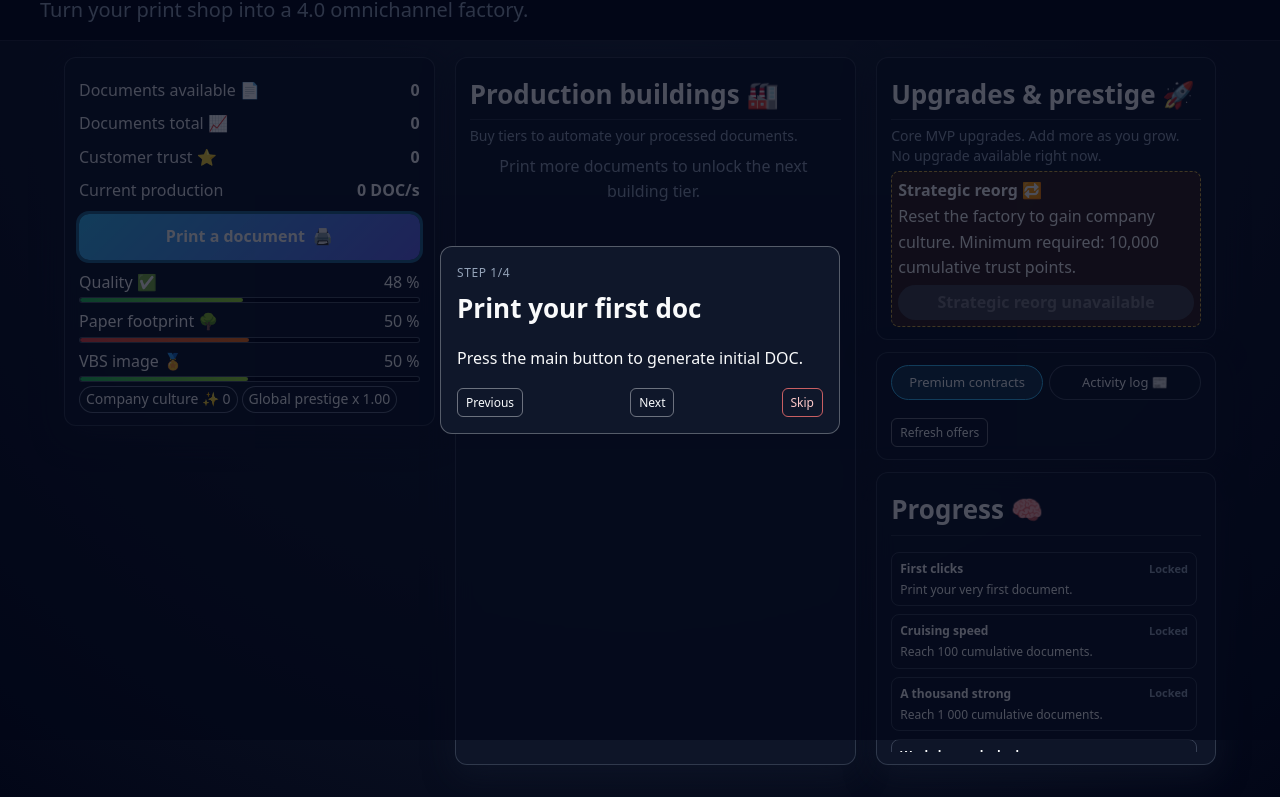
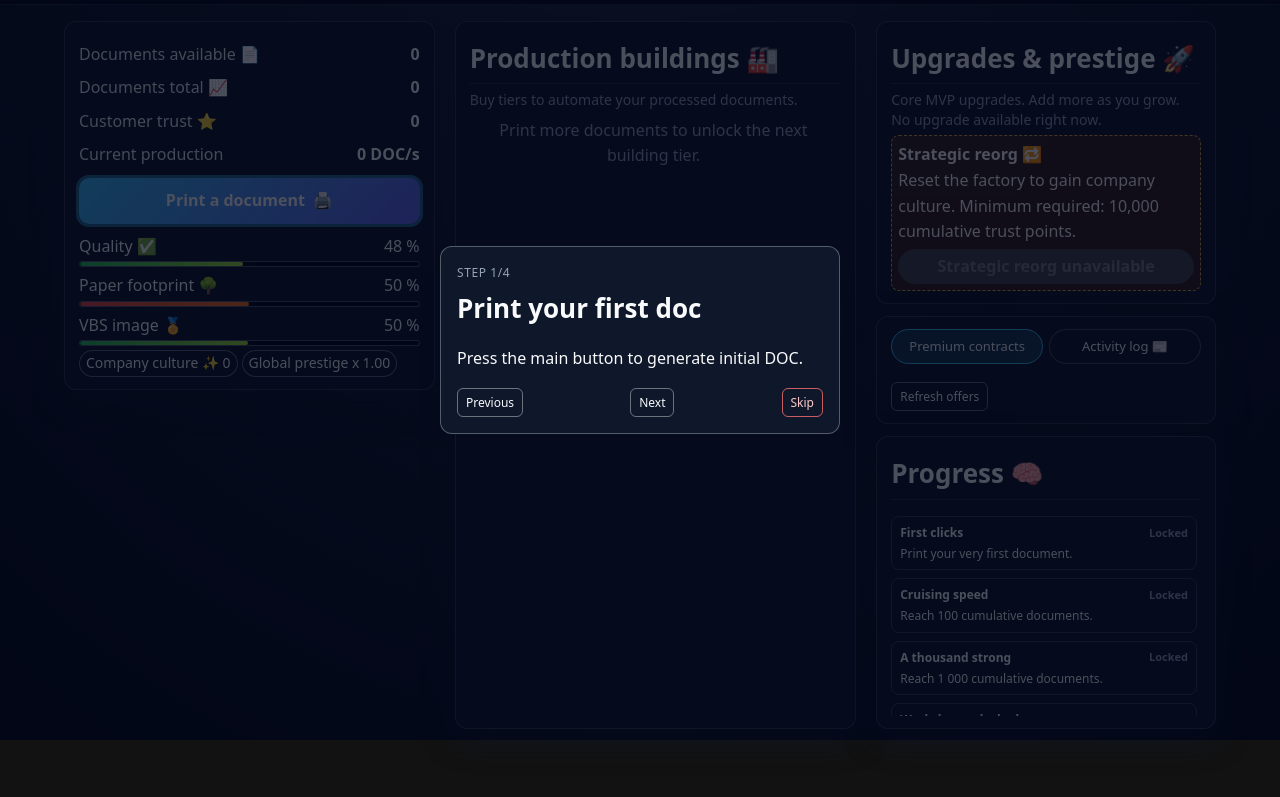
Before and after one commit to nclsppr/paper-empire, a website: page index.html in a window 1280 px wide. Shown: the part 60-857 px from the top of the page. After the commit the page ends 800 px from the top, so only its background shows below. Drawn offline with Linux system fonts and the light colour scheme.

Commit message:
Update index.html

```diff
--- a/index.html
+++ b/index.html
@@ -66,7 +66,6 @@
         </select>
       </div>
     </div>
-    <div class="header-tagline" data-i18n="app.tagline"></div>
   </div>
 </header>
 
```
